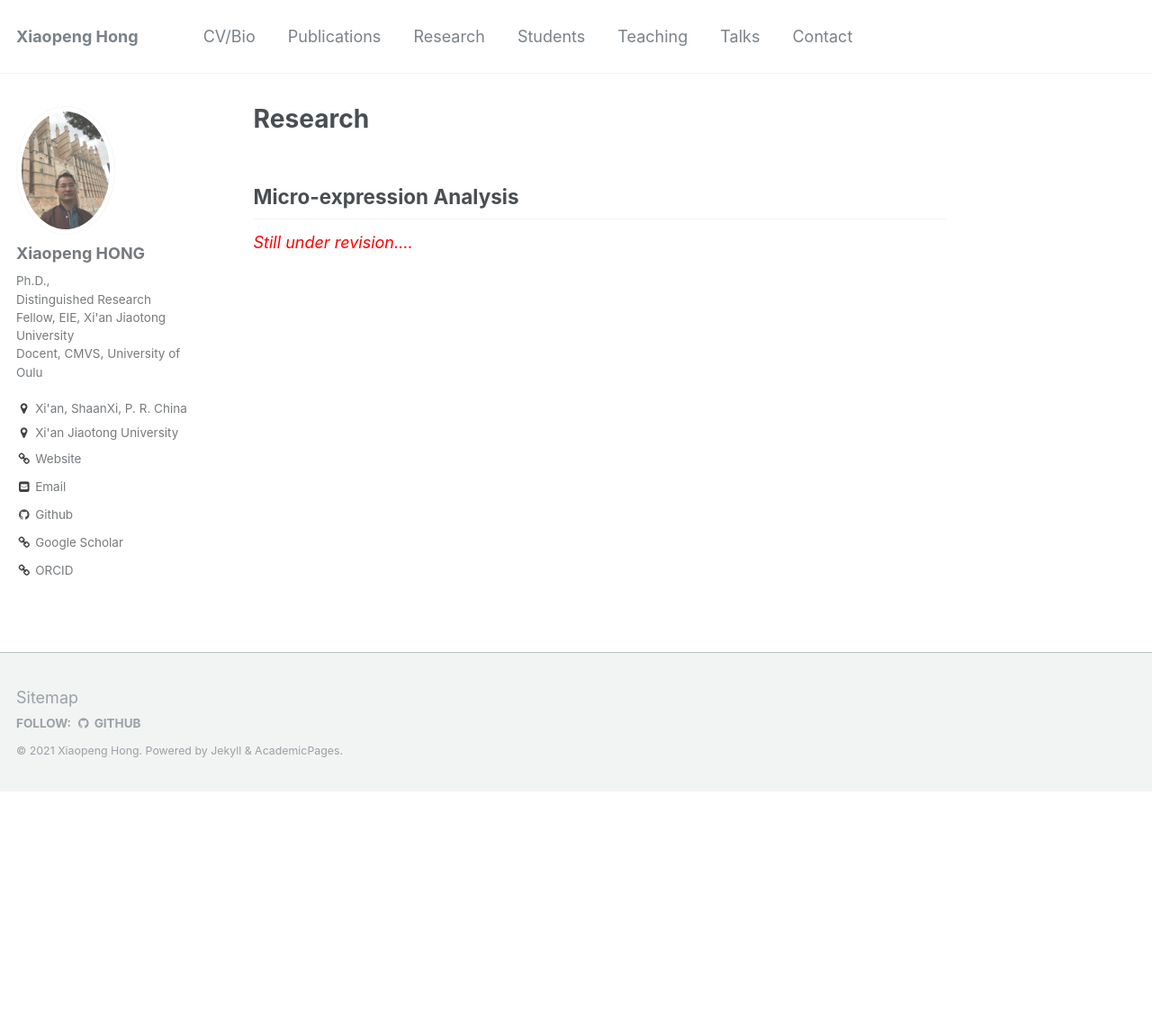
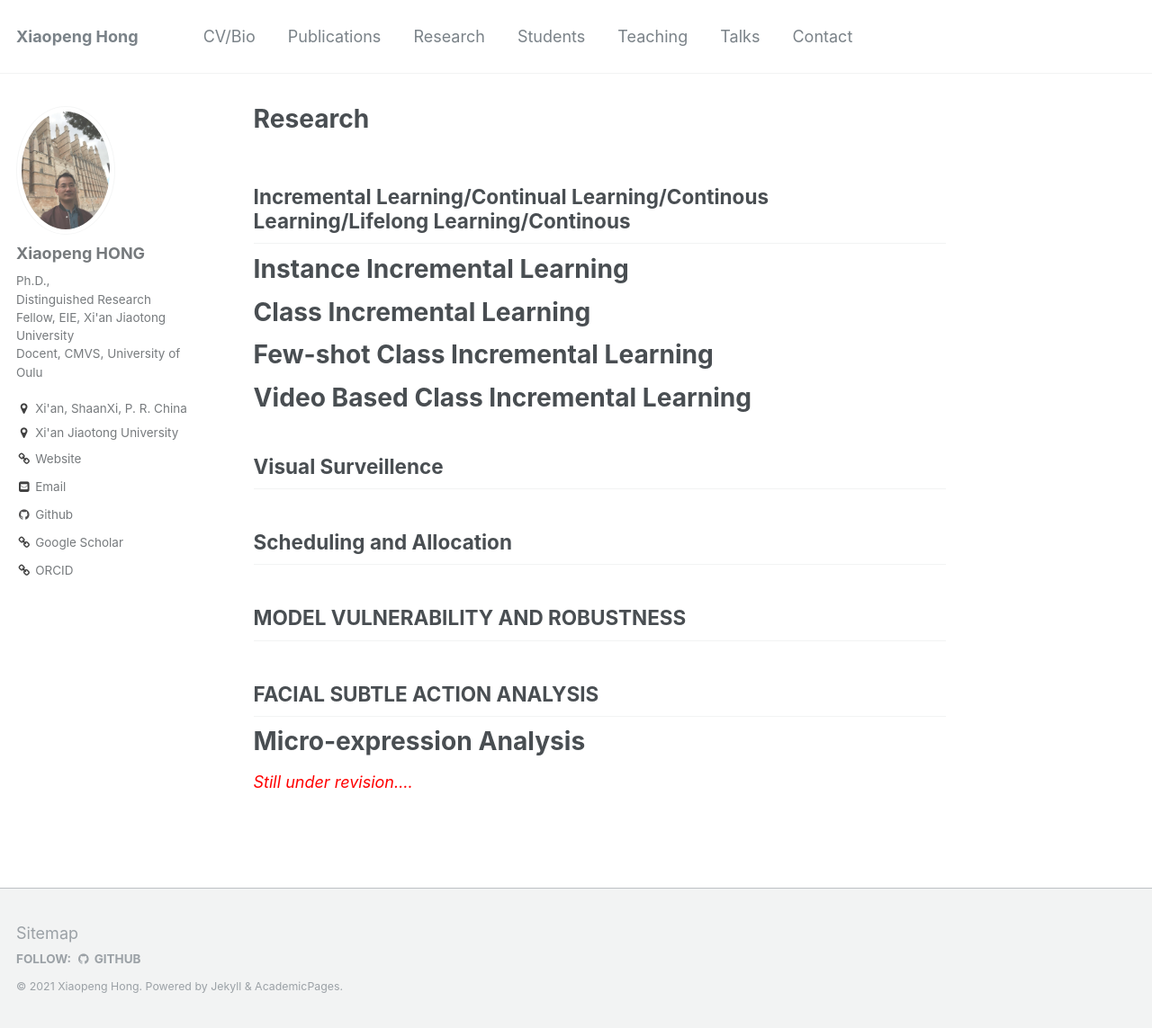
Before and after one commit to xiaopenghong/xiaopenghong.github.io, a Jekyll site: the page built from _pages/research.md, in a window 1280 px wide and 1143 px high. Shown: the whole window at 90% size. Built offline with Jekyll 4.4.1, drawn with Linux system fonts in a browser that asks for light colours.

Commit message:
research
research has been edited

```diff
--- a/_pages/research.md
+++ b/_pages/research.md
@@ -3,7 +3,26 @@ title: "Research"
 permalink: /research/
 author_profile: true
 ---
+## Incremental Learning/Continual Learning/Continous Learning/Lifelong Learning/Continous
 
-## Micro-expression Analysis
+# Instance Incremental Learning
+
+# Class Incremental Learning
+
+# Few-shot Class Incremental Learning
+
+# Video Based Class Incremental Learning
+
+
+## Visual Surveillence
+
+## Scheduling and Allocation
+
+## MODEL VULNERABILITY AND ROBUSTNESS
+
+
+## FACIAL SUBTLE ACTION ANALYSIS
+
+# Micro-expression Analysis
 
 <i><span style="color:red"> Still under revision....</span> </i> <br>
```
Also changed, not shown: _pages/publications.md (line endings or trailing spaces), 3 other files.
